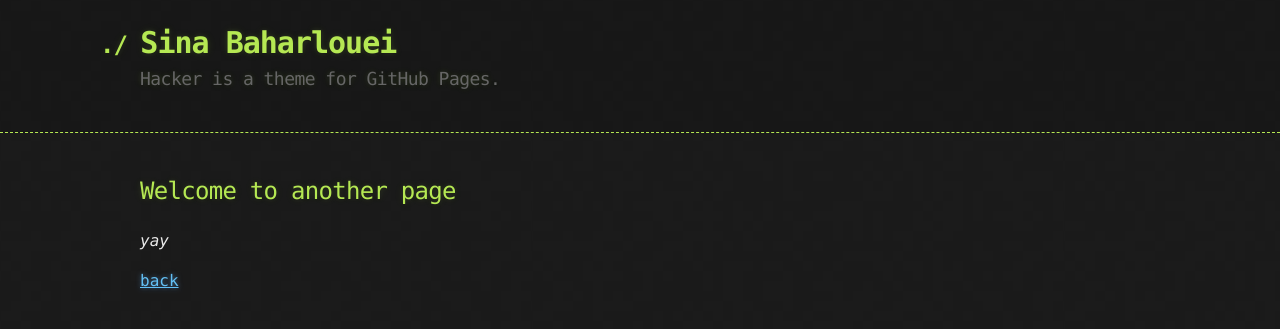
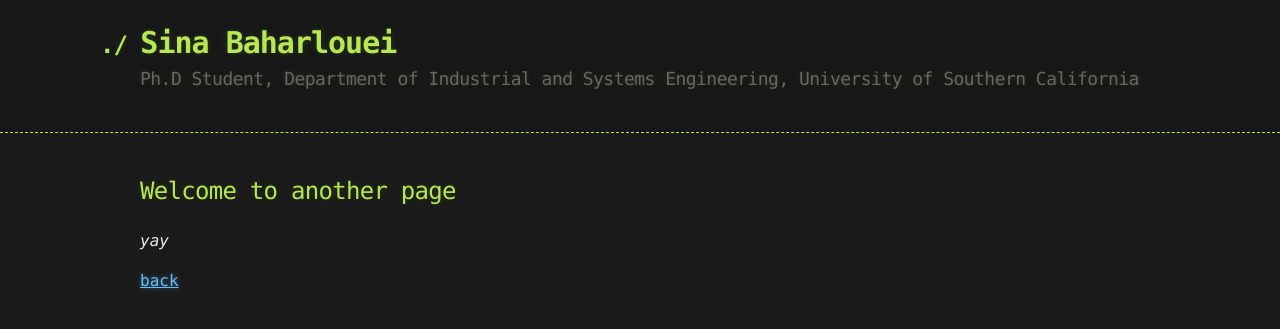
Before and after one commit to sinaBaharlouei/SinaBhr.github.io, a Jekyll site: the page built from another-page.md, in a window 1280 px wide. Shown: the top 329 px of the page. Built offline with Jekyll 4.4.1, drawn with Linux system fonts in a browser that asks for light colours; our own code applies the rules of GitHub Pages for plain Markdown files.

Commit message:
Update _config.yml

```diff
--- a/_config.yml
+++ b/_config.yml
@@ -1,5 +1,5 @@
 title: Sina Baharlouei
-description: Hacker is a theme for GitHub Pages.
+description: Ph.D Student, Department of Industrial and Systems Engineering, University of Southern California
 show_downloads: true
 google_analytics:
 theme: jekyll-theme-hacker
```
